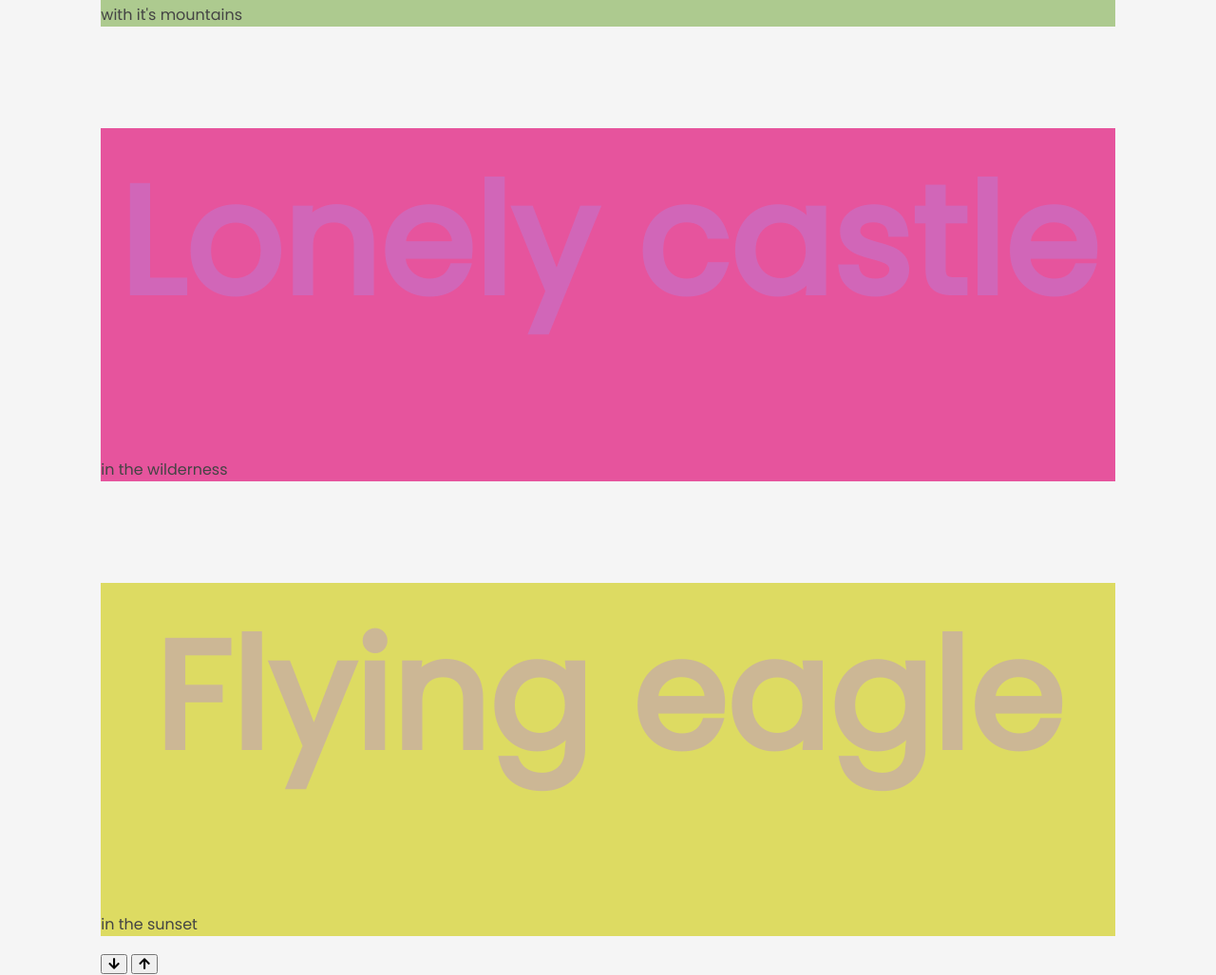
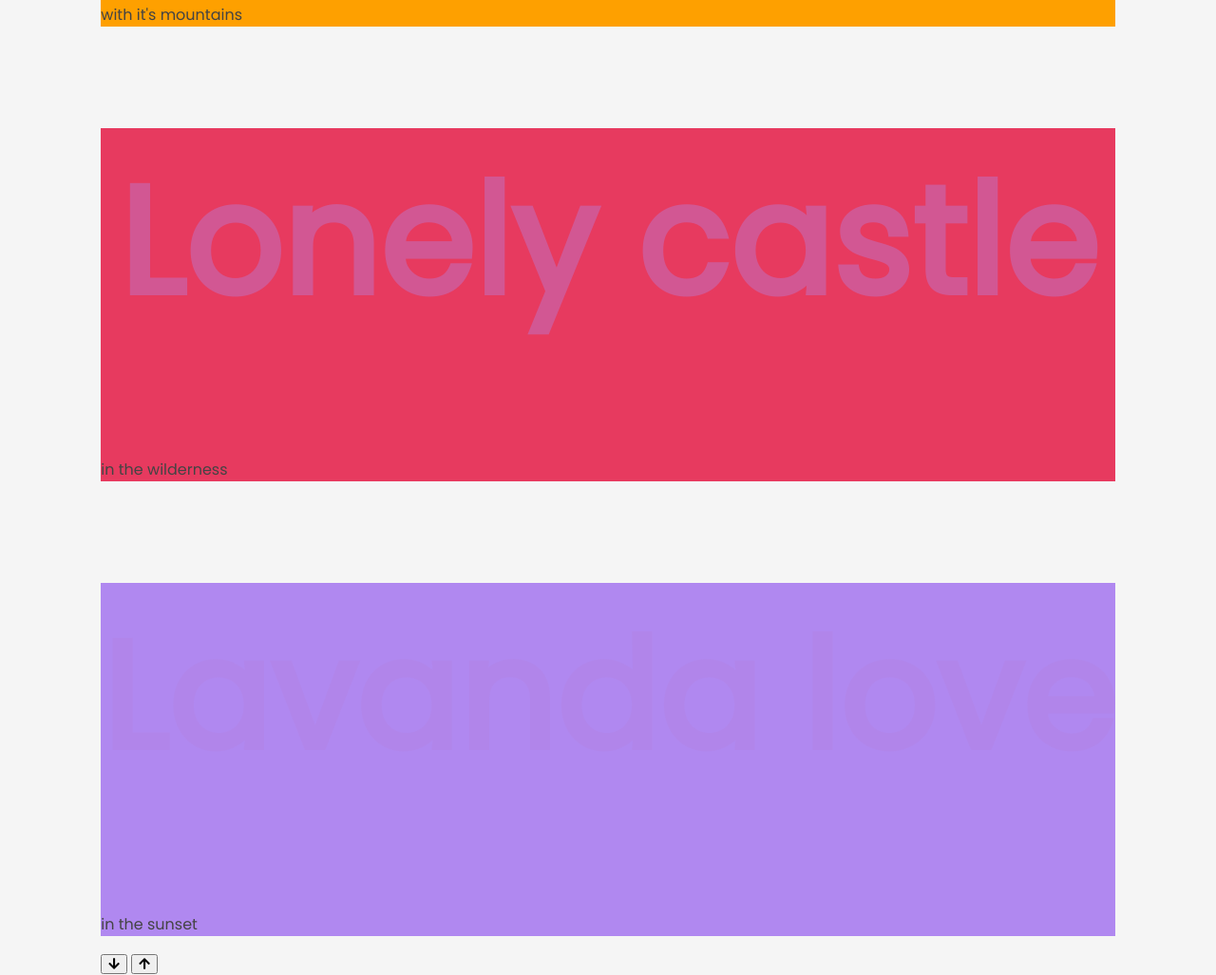
Before and after one commit to Debbyermel/50DaysOfCoding, a plain HTML site: page vertical-slider-day28/index.html in a window 1280 px wide. Shown: the part 352-1379 px from the top of the page at 95% size. Drawn offline with Linux system fonts and the light colour scheme; files that its build step writes are made by us from their sources; grey boxes are pictures that could not be loaded.

Commit message:
Color fixes

```diff
--- a/vertical-slider-day28/index.html
+++ b/vertical-slider-day28/index.html
@@ -14,16 +14,16 @@
           <h1>Nature flower</h1>
           <p>all in pink</p>
         </div>
-        <div style="background-color: rgb(173, 202, 143)">
+        <div style="background-color: rgb(254,160,0)">
           <h1>Bluuue Sky</h1>
           <p>with it's mountains</p>
         </div>
-        <div style="background-color: rgb(230, 84, 157)">
+        <div style="background-color: rgb(231, 58, 95)">
           <h1>Lonely castle</h1>
           <p>in the wilderness</p>
         </div>
-        <div style="background-color: rgb(221, 219, 98)">
-          <h1>Flying eagle</h1>
+        <div style="background-color: rgb(176, 136, 240)">
+          <h1>Lavanda love</h1>
           <p>in the sunset</p>
         </div>
       </div>
```
